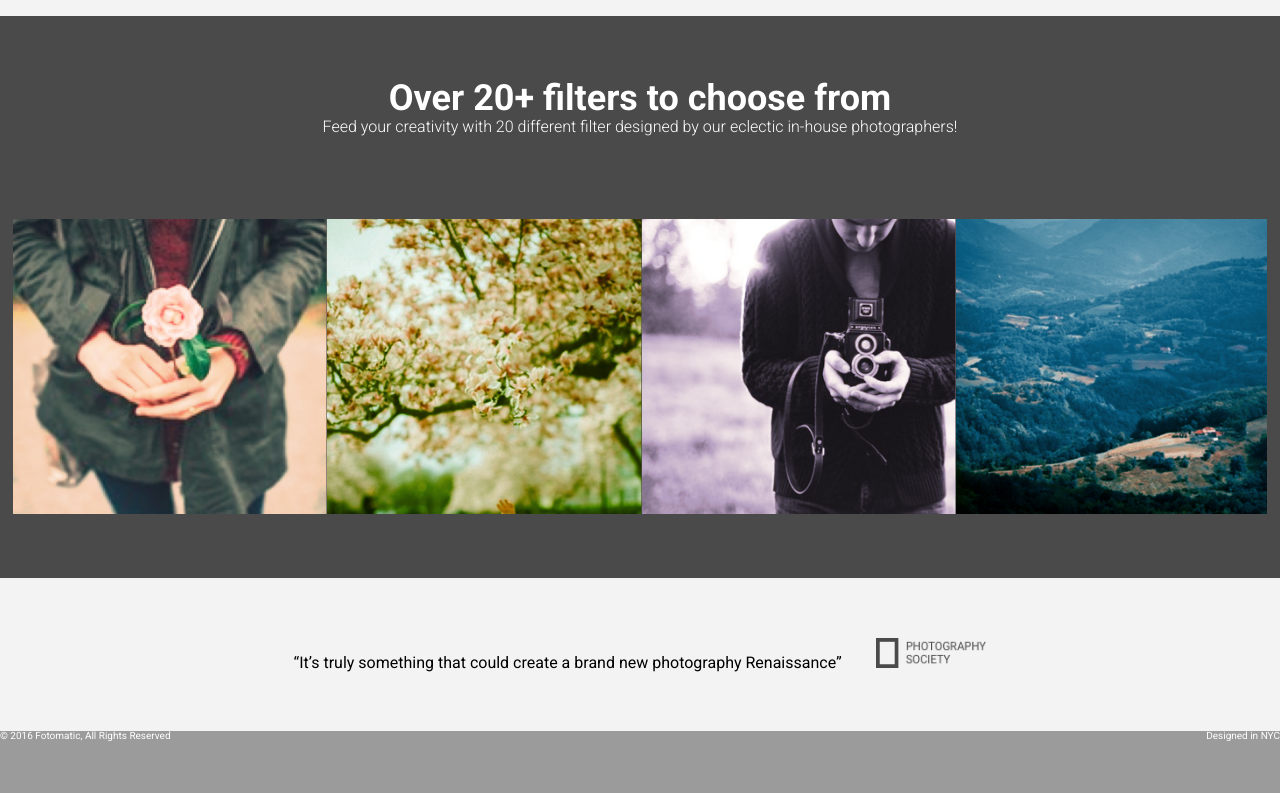
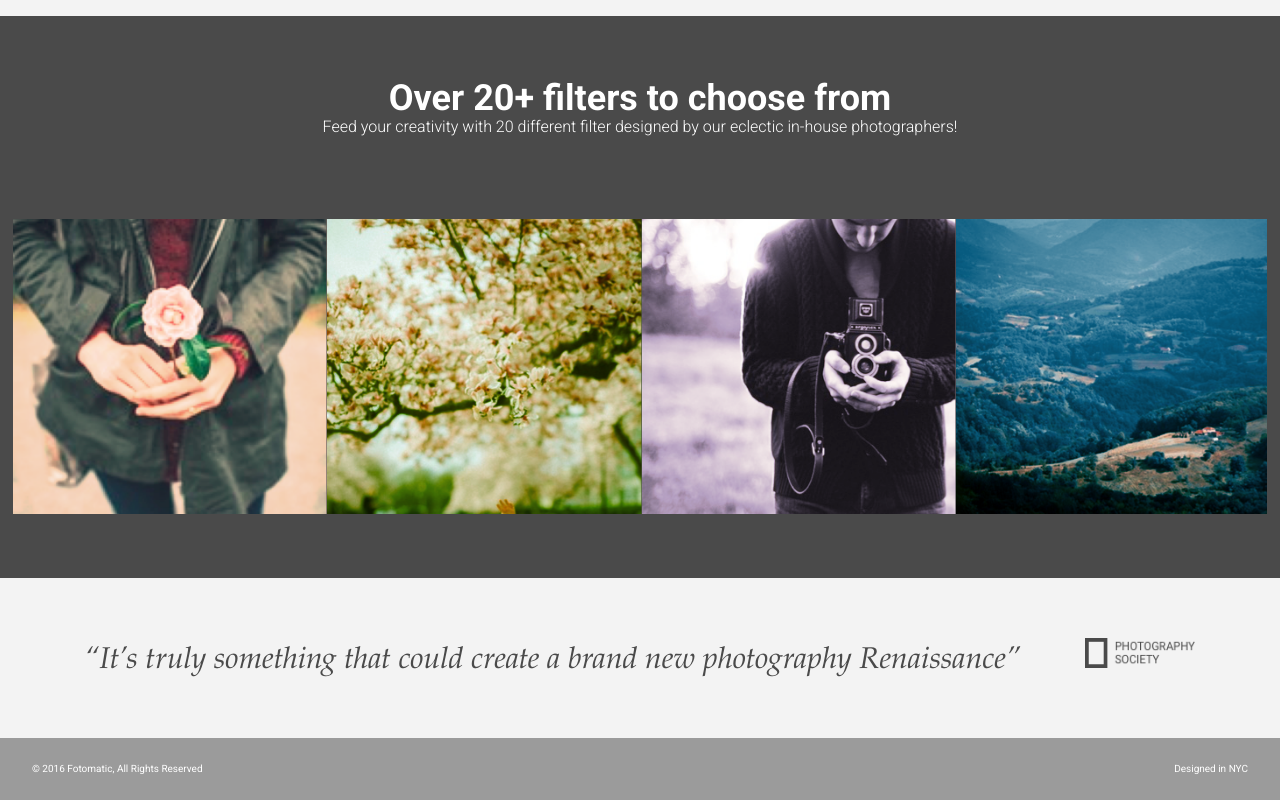
Before and after one commit to giandeangelis/fotomat, a plain HTML site: page index.html in a window 1280 px wide. Shown: the part 1515-2315 px from the top of the page. Drawn offline with Linux system fonts and the light colour scheme; a web font is replaced by a local one.

Commit message:
Finish css desktop version

```diff
--- a/resources/css/style.css
+++ b/resources/css/style.css
@@ -352,7 +352,7 @@ header .mobile {
   text-align: center;
 }
 
-#quotes-section quote {
+#quotes-section .quote {
   padding-right: 1.875rem;
   font-family: "Palatino", serif;
   font-size: 1.875rem;
@@ -392,8 +392,11 @@ footer {
 }
 
 footer .content {
+  height: 100%;
   color: white;
   display: flex;
+  align-items: center;
+  padding: 0 32px;
   font-size: .75rem;
   font-size: 12px;
 }
```
